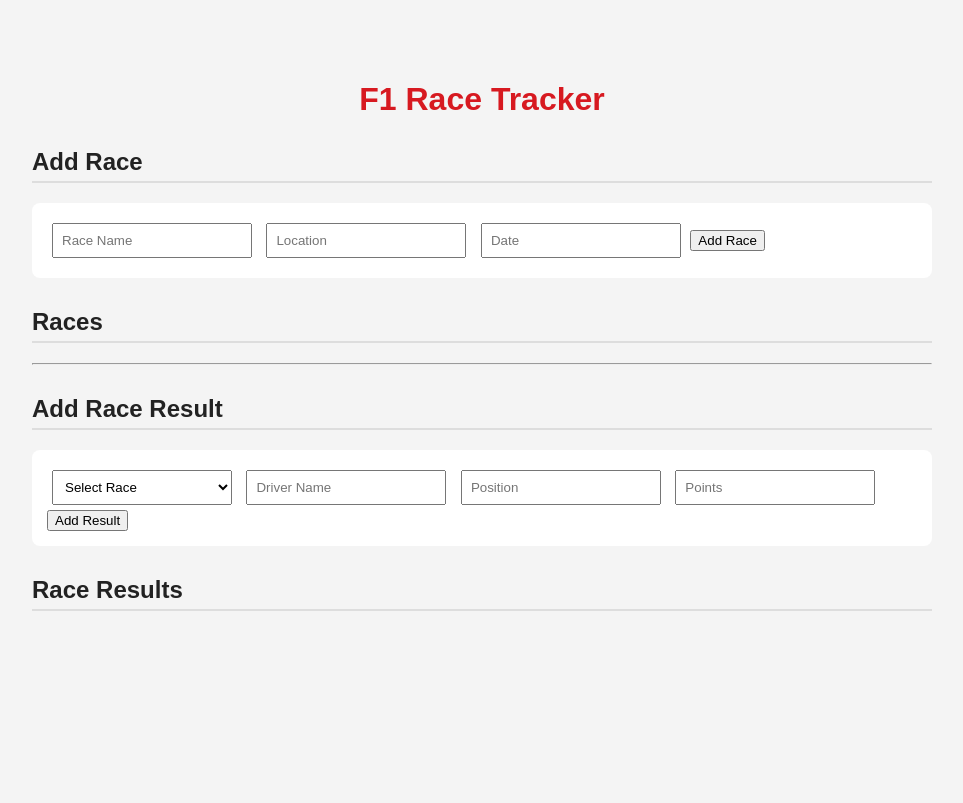
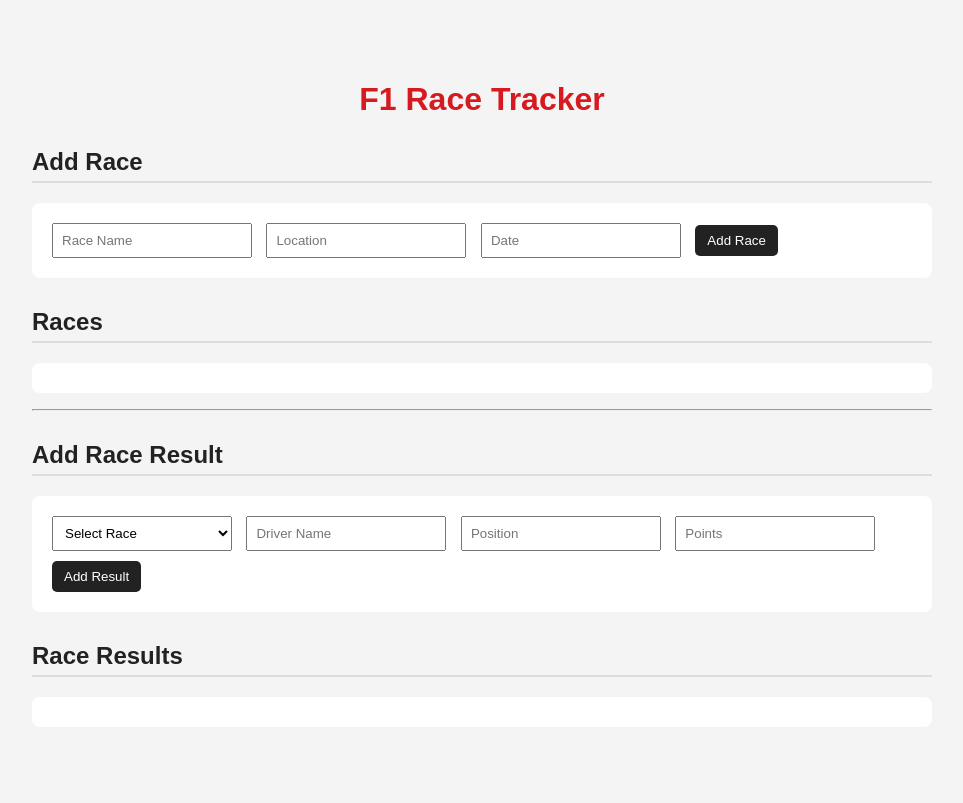
Before and after one commit to philipcullen93/WSAA_Project, a Flask app: page / in a window 1280 px wide. Shown: the whole page, without its empty margins (158-1121 px from the left). Before the commit the page ends 611 px from the top, so only its background shows below. Run offline with Flask 3, Linux system fonts and the light colour scheme; data that the repository does not hold is empty.

Commit message:
Completed basic frontend styling.

```diff
--- a/f1_race_tracker/static/style.css
+++ b/f1_race_tracker/static/style.css
@@ -31,3 +31,32 @@ select {
     margin: 5px;
     width: 180px;
 }
+
+button {
+    padding: 8px 12px;
+    margin: 5px;
+    cursor: pointer;
+    border: none;
+    border-radius: 5px;
+    background-color: #222;
+    color: white;
+}
+
+button:hover {
+    background-color: #d71920;
+}
+
+ul {
+    background: white;
+    padding: 15px 25px;
+    border-radius: 8px;
+}
+
+li {
+    margin-bottom: 10px;
+}
+
+h3 {
+    margin-top: 20px;
+    color: #333;
+}
```
